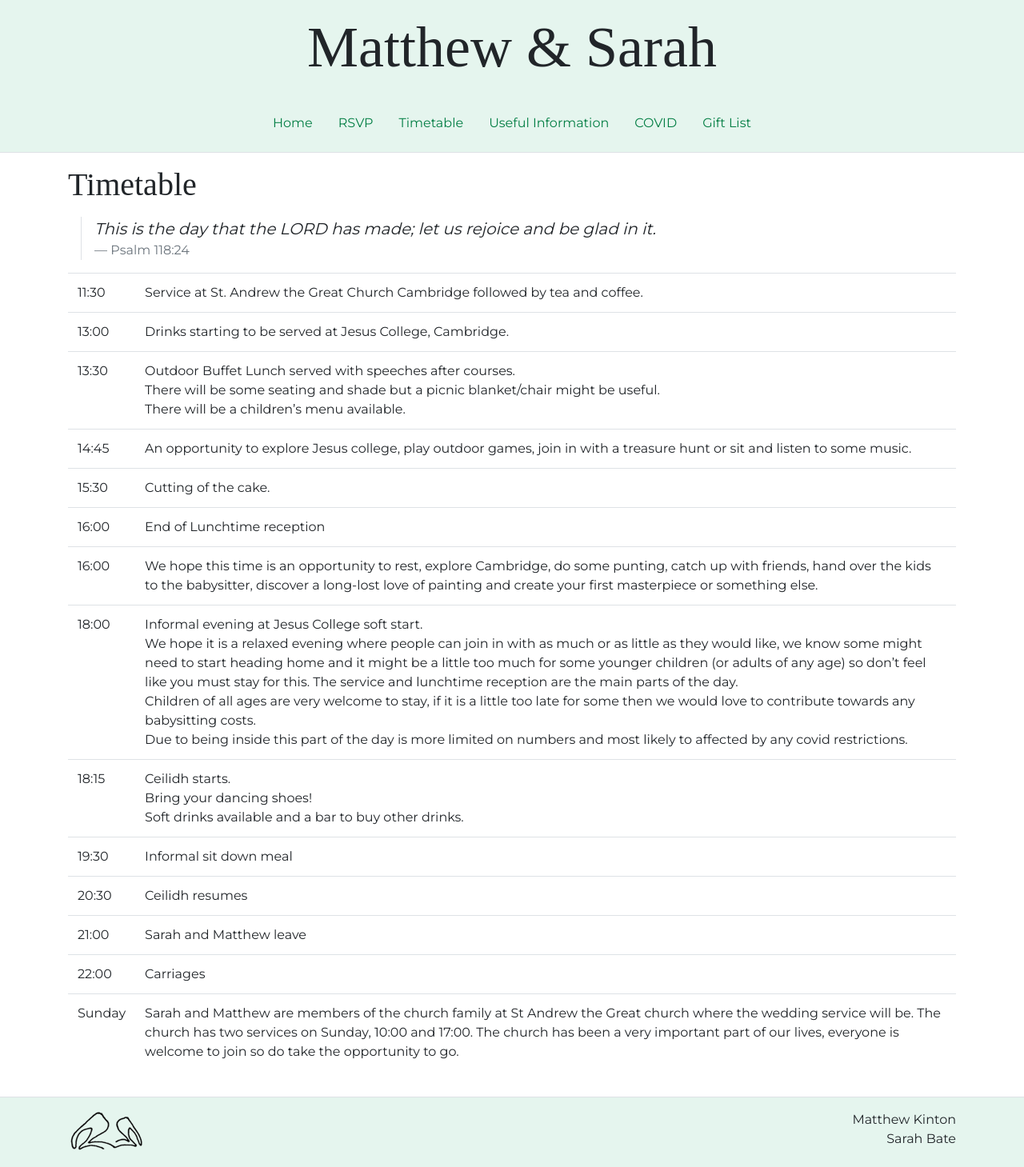
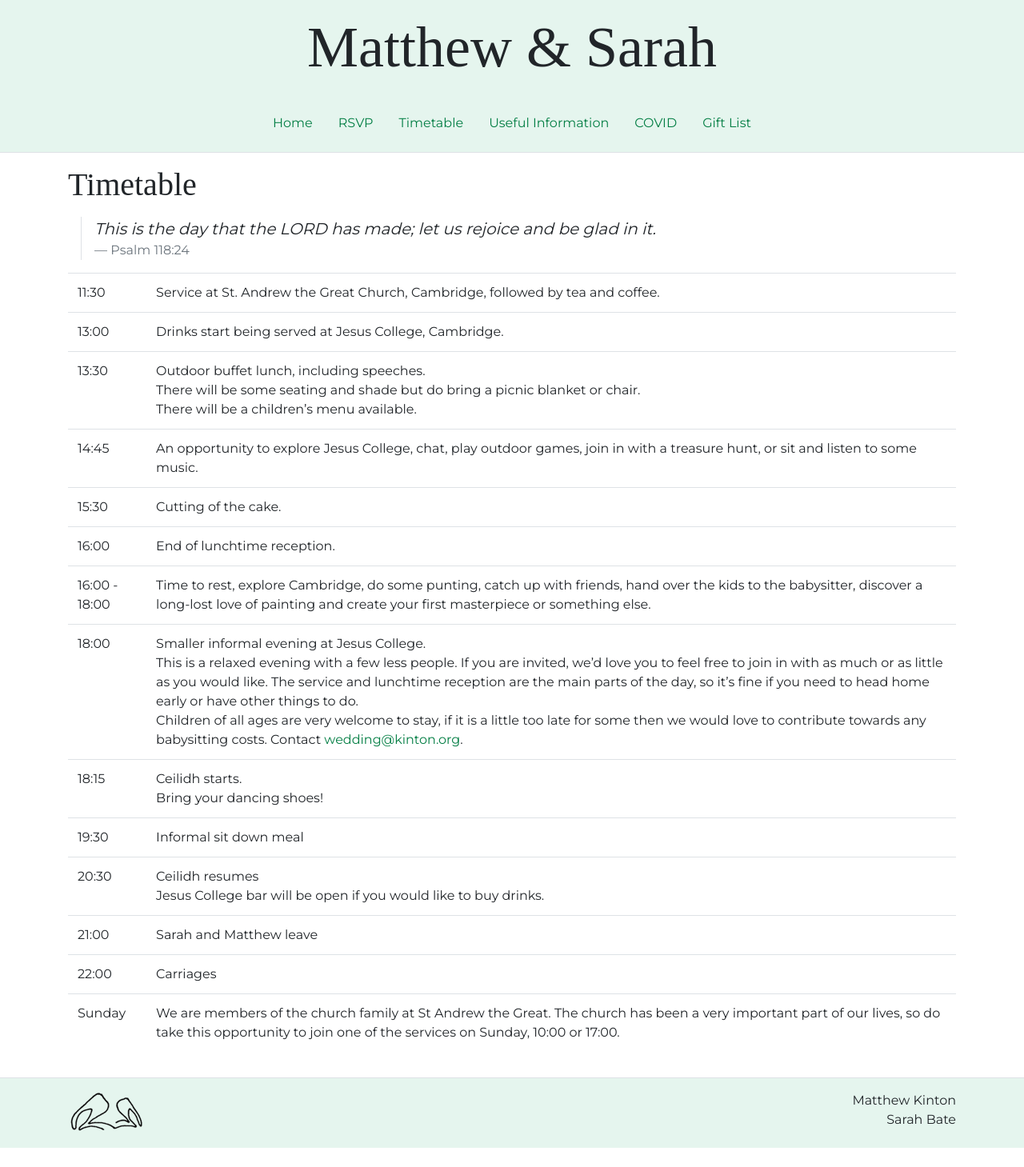
Before and after one commit to djcarter85/carterwedding, a Jekyll site: the page built from timetable.html, in a window 1280 px wide. Shown: the whole page at 80% size. Built offline with Jekyll 4.4.1, drawn with Linux system fonts in a browser that asks for light colours; some web fonts are replaced; after the commit the page ends 1435 px from its top, so only the background shows below that.

```diff
--- a/gift-list.html
+++ b/gift-list.html
@@ -5,6 +5,4 @@ title: Gift List
 
 <h1>Gift List</h1>
 
-<p>Give us all your money 💰💰💰💰💰</p>
-
-<p>etc ...</p>
+<p>The gift list is yet to be announced; watch this space!</p>
--- a/timetable.html
+++ b/timetable.html
@@ -14,24 +14,24 @@ title: Timetable
   <tbody>
     <tr>
       <td>11:30</td>
-      <td>Service at St. Andrew the Great Church Cambridge followed by tea and coffee.</td>
+      <td>Service at St. Andrew the Great Church, Cambridge, followed by tea and coffee.</td>
     </tr>
     <tr>
       <td>13:00</td>
-      <td>Drinks starting to be served at Jesus College, Cambridge.</td>
+      <td>Drinks start being served at Jesus College, Cambridge.</td>
     </tr>
     <tr>
       <td>13:30</td>
       <td>
-        Outdoor Buffet Lunch served with speeches after courses.<br />
-        There will be some seating and shade but a picnic blanket/chair might be useful.<br />
+        Outdoor buffet lunch, including speeches.<br />
+        There will be some seating and shade but do bring a picnic blanket or chair.<br />
         There will be a children’s menu available.
       </td>
     </tr>
     <tr>
-      <td>14:45 </td>
-      <td>An opportunity to explore Jesus college, play outdoor games, join in with a treasure hunt or sit and listen to
-        some music.</td>
+      <td>14:45</td>
+      <td>An opportunity to explore Jesus College, chat, play outdoor games, join in with a treasure hunt, or sit and
+        listen to some music.</td>
     </tr>
     <tr>
       <td>15:30</td>
@@ -39,44 +39,42 @@ title: Timetable
     </tr>
     <tr>
       <td>16:00</td>
-      <td>End of Lunchtime reception</td>
+      <td>End of lunchtime reception.</td>
     </tr>
     <tr>
-      <td>16:00</td>
-      <td>We hope this time is an opportunity to rest, explore Cambridge, do some punting, catch up with friends, hand
-        over the kids to the babysitter, discover a long-lost love of painting and create your first masterpiece or
-        something else. </td>
+      <td>16:00 - 18:00</td>
+      <td>Time to rest, explore Cambridge, do some punting, catch up with friends, hand over the kids to the babysitter,
+        discover a long-lost love of painting and create your first masterpiece or something else.</td>
     </tr>
     <tr>
       <td>18:00</td>
       <td>
-        Informal evening at Jesus College soft start.<br />
-        We hope it is a relaxed evening where people can join in with as much or as little as they would like, we know
-        some might need to start heading home and it might be a little too much for some younger children (or adults of
-        any age) so don’t feel like you must stay for this. The service and lunchtime reception are the main parts of
-        the day.<br />
+        Smaller informal evening at Jesus College.<br />
+        This is a relaxed evening with a few less people. If you are invited, we’d love you to feel free to join in with
+        as much or as little as you would like. The service and lunchtime reception are the main parts of the day, so
+        it’s fine if you need to head home early or have other things to do.<br />
         Children of all ages are very welcome to stay, if it is a little too late for some then we would love to
-        contribute towards any babysitting costs.<br />
-        Due to being inside this part of the day is more limited on numbers and most likely to affected by any covid
-        restrictions.<br />
+        contribute towards any babysitting costs. Contact <a
+          href="mailto:wedding@kinton.org">wedding@kinton.org</a>.<br />
       </td>
     </tr>
     <tr>
       <td>18:15</td>
       <td>
         Ceilidh starts.<br />
-        Bring your dancing shoes!<br />
-        Soft drinks available and a bar to buy other drinks.
+        Bring your dancing shoes!
       </td>
     </tr>
     <tr>
       <td>19:30</td>
-      <td>Informal sit down meal </td>
+      <td>Informal sit down meal</td>
     </tr>
-
     <tr>
       <td>20:30</td>
-      <td>Ceilidh resumes</td>
+      <td>
+        Ceilidh resumes<br />
+        Jesus College bar will be open if you would like to buy drinks.
+      </td>
     </tr>
     <tr>
       <td>21:00</td>
@@ -89,9 +87,8 @@ title: Timetable
     <tr>
       <td>Sunday</td>
       <td>
-        Sarah and Matthew are members of the church family at St Andrew the Great church where the wedding service
-        will be. The church has two services on Sunday, 10:00 and 17:00. The church has been a very important part of
-        our lives, everyone is welcome to join so do take the opportunity to go.
+        We are members of the church family at St Andrew the Great. The church has been a very important part of our
+        lives, so do take this opportunity to join one of the services on Sunday, 10:00 or 17:00.
       </td>
     </tr>
   </tbody>
```
Also changed, not shown: covid.html (+7 -8 lines), index.html (+24 -23 lines), useful-information.html (+16 -14 lines).
